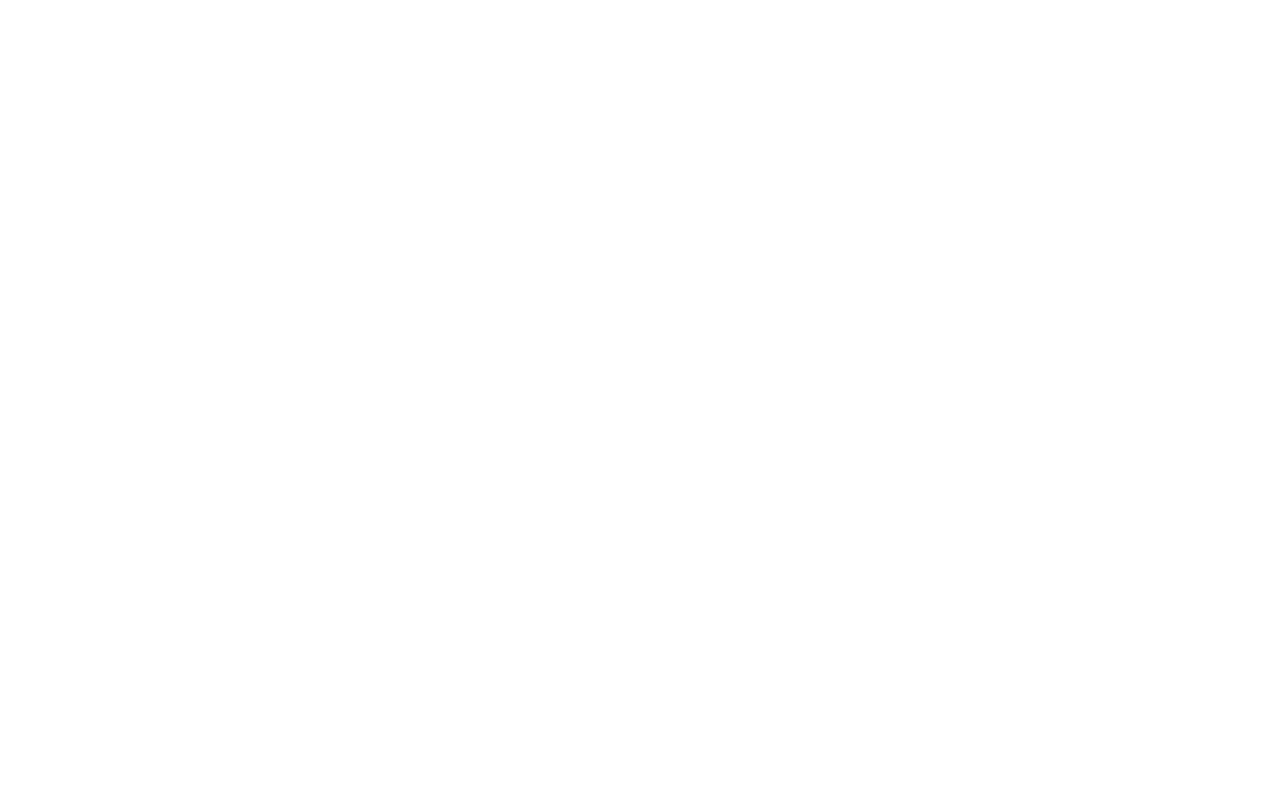
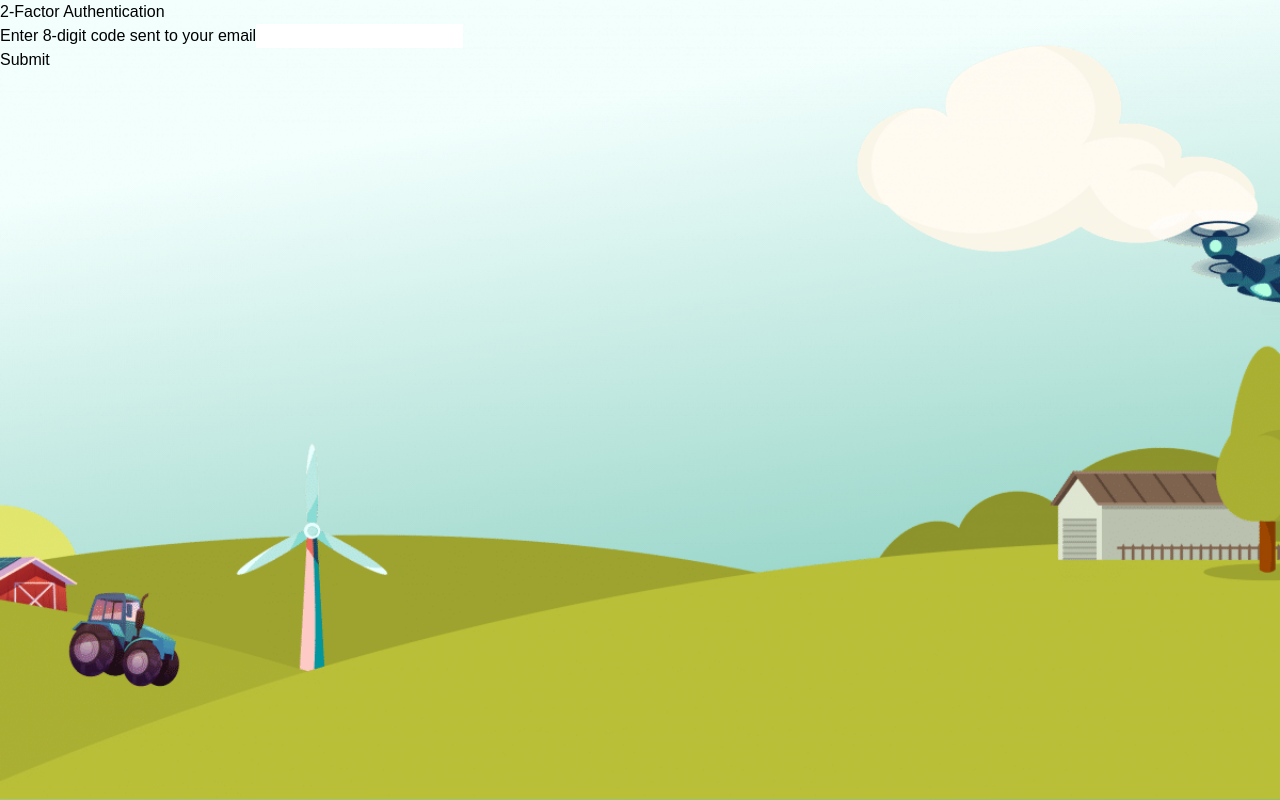
Before and after one commit to Franklin-raph/thefarmhouseclubpersonal, a React (Vite) app: page /twofactorlogin in a window 1280 px wide. Before the commit this address had no page. Built offline with nearby package versions, Linux system fonts and the light colour scheme.

Commit message:
implementd the 2 factor login functionality

```diff
--- a/src/App.jsx
+++ b/src/App.jsx
@@ -12,6 +12,7 @@ import Governance from './pages/governance/Governance';
 import UserProfile from './pages/userprofile/UserProfile';
 import MarketInfo from './pages/marketInfo/MarketInfo';
 import PasswordReset from './authentication/passwordReset/PasswordReset';
+import TwoFactorLogin from './pages/twofactor/TwoFactorLogin';
 
 console.log("igboekwulusifranklin@gmail.com")
 
@@ -36,6 +37,7 @@ useEffect(() => {
       <Route path='/myprofile/:id' element={<UserProfile baseUrl={baseUrl}/>} />
       <Route path='/markets' element={<Markets baseUrl={baseUrl}/>} />
       <Route path='/marketinfo/:id' element={<MarketInfo baseUrl={baseUrl}/>} />
+      <Route path='/twofactorlogin' element={<TwoFactorLogin baseUrl={baseUrl}/>} />
       <Route path='/resetpassword/:uuid/:token' element={<PasswordReset baseUrl={baseUrl}/>} />
     </Routes>
     </BrowserRouter>
--- a/src/authentication/login/Login.jsx
+++ b/src/authentication/login/Login.jsx
@@ -10,6 +10,7 @@ const Login = () => {
     const [inputType, setInputType] = useState("password");
     const [showPassword, setShowPassword] = useState(false);
     const [error, setError] = useState("")
+    const [success, setSuccess] = useState("")
     const [loading, setLoading] = useState(false)
     const navigate = useNavigate()
 
@@ -52,6 +53,7 @@ const Login = () => {
         })
         if(response) setLoading(false)
         const data = await response.json()
+        console.log(response, data)
 
         if(!response.ok){
             setError(data.detail)
@@ -61,10 +63,17 @@ const Login = () => {
             return
             }
 
-            if(response.ok) {
+            if(response.status === 200) {
                 console.log(data)
                 localStorage.setItem("user", JSON.stringify(data))
                 navigate("/dashboard")
+            }
+
+            if(response.status === 202){
+                console.log(data)
+                setSuccess(data.detail)
+                localStorage.setItem("_2fa", JSON.stringify({email, password}))
+                // navigate("/twofactorlogin")
             }
         }
       }
@@ -108,9 +117,17 @@ const Login = () => {
         {error &&
             <div className="errorModalBg">
                 <div className="failureModal">
-                <i className="ri-close-circle-line text-red-600"></i>
-                <p >{error}</p>
-                {/* <button onClick={()=> navigate("/login")}>Continue to login</button> */}
+                    <i className="ri-close-circle-line text-red-600"></i>
+                    <p >{error}</p>
+                </div>
+            </div>
+        }
+        {success &&
+            <div className="successModalBg">
+                <div className="successModal">
+                    <i className="ri-checkbox-circle-line text-green-600"></i>
+                    <p >{success}</p>
+                    <button onClick={()=> navigate("/twofactorlogin")}>Continue</button>
                 </div>
             </div>
         }
--- a/src/authentication/passwordReset/PasswordReset.jsx
+++ b/src/authentication/passwordReset/PasswordReset.jsx
@@ -18,6 +18,12 @@ const PasswordReset = ({baseUrl}) => {
     async function verifyPaswordResetLink(){
         const resp = await fetch(`${baseUrl}/confirm-reset-password/${token}/${uuid}/`)
         const data = await resp.json()
+        if(!resp.ok){
+            setError(data.detail)
+            setTimeout(() => {
+                setError("")
+            },4000)
+        }
         console.log(resp)
     }
 
@@ -44,8 +50,20 @@ const PasswordReset = ({baseUrl}) => {
                     "Content-Type": "application/json"
                 }
             })
+            const data = await resp.json()
             if(resp) setLoader(false)
-            if(resp.ok) setSuccess(data.detail)
+            if(resp.ok){
+                setSuccess(data.detail)
+                setTimeout(() => {
+                    setSuccess("")
+                },4000)
+            }
+            if(!resp.ok){
+                setError(data.detail)
+                setTimeout(() => {
+                    setError("")
+                },4000)
+            }
         }
     }
 
@@ -79,7 +97,7 @@ const PasswordReset = ({baseUrl}) => {
       <div className="successModalBg">
         <div className="successModal">
           <i className="ri-checkbox-circle-line"></i>
-           <p >{success}</p>
+           <p>{success}</p>
           <button onClick={()=> navigate("/login")}>Continue to login</button>
         </div>
       </div>
--- /dev/null
+++ b/src/pages/twofactor/TwoFactorLogin.jsx
@@ -0,0 +1,76 @@
+import {useEffect, useState} from 'react'
+import { useNavigate } from 'react-router-dom'
+
+const TwoFactorLogin = ({baseUrl}) => {
+    const [loader, setLoader] = useState(false)
+    const [error, setError] = useState("")
+    const [success, setSuccess] = useState("")
+    const [token, setToken] = useState("")
+    const twofadetails = JSON.parse(localStorage.getItem("_2fa"))
+    const navigate = useNavigate()
+    console.log(twofadetails)
+
+    async function handleTwoFactorLogin(e){
+        e.preventDefault()
+        if(!token){
+            setError("Please provide the token sent to your email")
+            return
+        }else{
+            setLoader(true)
+            const resp = await fetch(`${baseUrl}/loginwith2fa/`, {
+                method:"POST",
+                body: JSON.stringify({email:twofadetails.email, password:twofadetails.password, token}),
+                headers: {
+                    "Content-Type":"application/json"
+                }
+            })
+            const data = await resp.json()
+            console.log(resp, data)
+            if(resp) setLoader(false)
+            if(!resp.ok){
+                setError(data.detail)
+            }
+
+            if(resp.ok){
+                localStorage.setItem("user", JSON.stringify(data))
+                navigate("/dashboard")
+            }
+        }
+
+    }
+
+  return (
+    <div className='flex justify-center items-center forgotPassword w-full'>
+      <form onSubmit={handleTwoFactorLogin} className='flex justify-center items-center flex-col bg-[#84b943f7] p-5 text-white xl:w-[35%] lg:w-[45%] md:w-[55%] sm:w-[65%] w-[80%]'>
+        <h1 className='text-xl mb-5'>2-Factor Authentication</h1>
+        <div className="w-full">
+          <label htmlFor="email" className='block my-2'>Enter 8-digit code sent to your email</label>
+          <input type="text" placeholder='00000000' value={token} onChange={(e) => setToken(e.target.value)} className='outline-none py-1 p-3 w-full bg-[#84b943f7] rounded-md border-2 border-white-500 mb-5'/>
+        </div>
+        {loader ? <i className="fa-solid fa-gear fa-spin mb-4 text-lg"></i> : <button type='submit' className="my-3 bg-white text-[#84b943f7] py-1 px-3 rounded-md">Submit</button> }
+
+      </form>
+
+      {error &&
+        <div className="successModalBg">
+          <div className="failureModal">
+            <i className="ri-close-circle-line"></i>
+            <p style={{ color:"black" }}>{error}</p>
+            {/* <button onClick={()=> navigate("/login")}>Continue to login</button> */}
+          </div>
+        </div>
+      }
+      {success &&
+      <div className="successModalBg">
+        <div className="successModal">
+          <i className="ri-checkbox-circle-line"></i>
+           <p >{success}</p>
+          <button onClick={()=> setSuccess(false)}>Ok</button>
+        </div>
+      </div>
+      }
+    </div>
+  )
+}
+
+export default TwoFactorLogin
--- a/src/pages/userprofile/UserProfile.jsx
+++ b/src/pages/userprofile/UserProfile.jsx
@@ -1,6 +1,6 @@
 import React, { useEffect, useState } from 'react'
 import LoggedInNav from '../../components/navbar/LoggedInNav'
-import { useParams } from 'react-router-dom'
+import { useParams, useNavigate } from 'react-router-dom'
 
 const UserProfile = ({baseUrl}) => {
   const user = JSON.parse(localStorage.getItem("user"))
@@ -8,9 +8,17 @@ const UserProfile = ({baseUrl}) => {
   const [show2Fa, setShow2Fa] = useState(false)
   const [showAccountUpdate, setAccountUpdate] = useState(false)
   const [myProfile, setMyProfile] = useState({})
+  const [email, setEmail] = useState("igboekwulusifranklin@gmail.com")
+  const [password, setPassword] = useState("1234567890")
+  const [error, setError] = useState("")
+  const [success, setSuccess] = useState("")
+  const [loader, setLoader] = useState(false)
+  const navigate = useNavigate()
 
     const {id} = useParams()
     useEffect(()=> {
+      console.log(user)
+      if(!user) navigate("/login")
       getUserProfile()
     },[])
 
@@ -24,6 +32,41 @@ const UserProfile = ({baseUrl}) => {
       console.log(response)
       const data = await response.json()
       setMyProfile(data)
+    }
+
+    async function activateTwoFactorAuth(){
+      if(!password || !email){
+        setError("Please fill in the fields")
+        setTimeout(()=> {
+          setError("")
+        },4000)
+      }else{
+        setLoader(true)
+        const resp = await fetch(`${baseUrl}/set-on-or-off-2fa/`, {
+          method:"POST",
+          headers: {
+            "Content-Type" : "application/json",
+            Authorization: `Bearer ${user.access}`
+          },
+          body: JSON.stringify({email:email, password:password})
+        })
+        if(resp) setLoader(false)
+        const data = await resp.json()
+      if(!resp.ok){
+        setError(data.detail)
+        setTimeout(()=> {
+          setError("")
+        },4000)
+      }
+      if(resp.ok){
+        setSuccess(data.detail)
+        setTimeout(()=> {
+          setError("")
+        },4000)
+      }
+        console.log(resp, data)
+      }
+
     }
     console.log(myProfile)
 
@@ -76,7 +119,7 @@ const UserProfile = ({baseUrl}) => {
               </div>
               <div className='my-3'>
                 <label>Public Key</label>
-                <p className='border border-gray-300 w-[62%] rounded-md px-2 py-1'>{myProfile && user.public_key}</p>
+                <p className='border border-gray-300 w-[62%] rounded-md px-2 py-1'>{user && user.public_key}</p>
               </div>
             </div>
           }
@@ -86,7 +129,6 @@ const UserProfile = ({baseUrl}) => {
               <div className='my-3'>
                 <label className='block'>First Name</label>
                 <input type="text" className='border border-gray-300 w-[62%] rounded-md px-2 py-1 outline-none'/>
-                {/* <p className='border border-gray-300 w-[50%] rounded-md px-2 py-1'>{user && user.user.first_name}</p> */}
               </div>
               <div className='my-3'>
                 <label className='block'>Last Name</label>
@@ -114,17 +156,20 @@ const UserProfile = ({baseUrl}) => {
 
           {show2Fa &&
             <div className='pl-5 py-5'>
-              <h3 className='mb-3'>Set Up your two factor Authentication</h3>
-              <div>
+              <h3 className='mb-5'>Set Up your two factor Authentication</h3>
+              {error && <p className='text-white bg-red-400 p-2 inline'>{error}</p>}
+              {success && <p className='text-white bg-green-400 p-2 inline'>{success}</p>}
+              <div className='mt-5'>
                 <div>
                   <label htmlFor="Email" className='block'>Email</label>
-                  <input type="email" placeholder='email' className='border border-gray-500 outline-none p-1' />
+                  <input type="email" placeholder='email' value={email} onChange={(e)=> setEmail(e.target.value)} className='border border-gray-300 w-[62%] rounded-md px-2 py-1 outline-none' />
                 </div>
                 <div className='mt-5'>
                   <label htmlFor="Email" className='block'>Password</label>
-                  <input type="password" placeholder='******' className='border border-gray-500 outline-none p-1' />
+                  <input type="text" placeholder='******'  value={password} onChange={(e)=> setPassword(e.target.value)} className='border border-gray-300 w-[62%] rounded-md px-2 py-1 outline-none' />
                 </div>
-                <button className='mt-3 bg-[#84b943f7] text-white py-1 px-4 rounded-sm'>Submit</button>
+                {loader ? <button className='my-4 bg-[#84b943f7] text-white py-1 px-4 rounded-sm text-lg cursor-disabled'> <i className="fa-solid fa-gear fa-spin"></i> </button> : <button className='mt-3 bg-[#84b943f7] text-white py-1 px-4 rounded-sm' onClick={activateTwoFactorAuth}>Submit</button>}
+
               </div>
             </div>
           }
```
